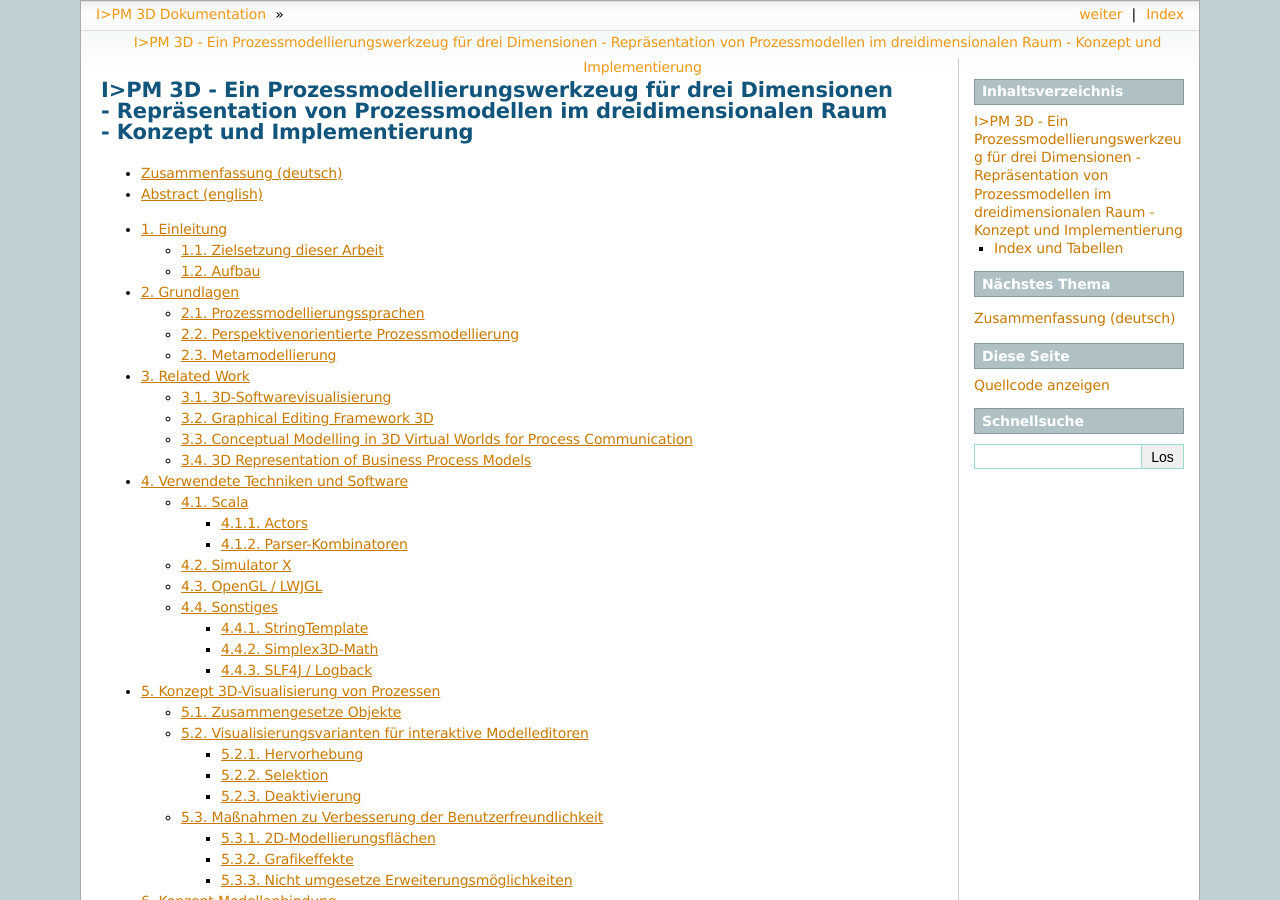
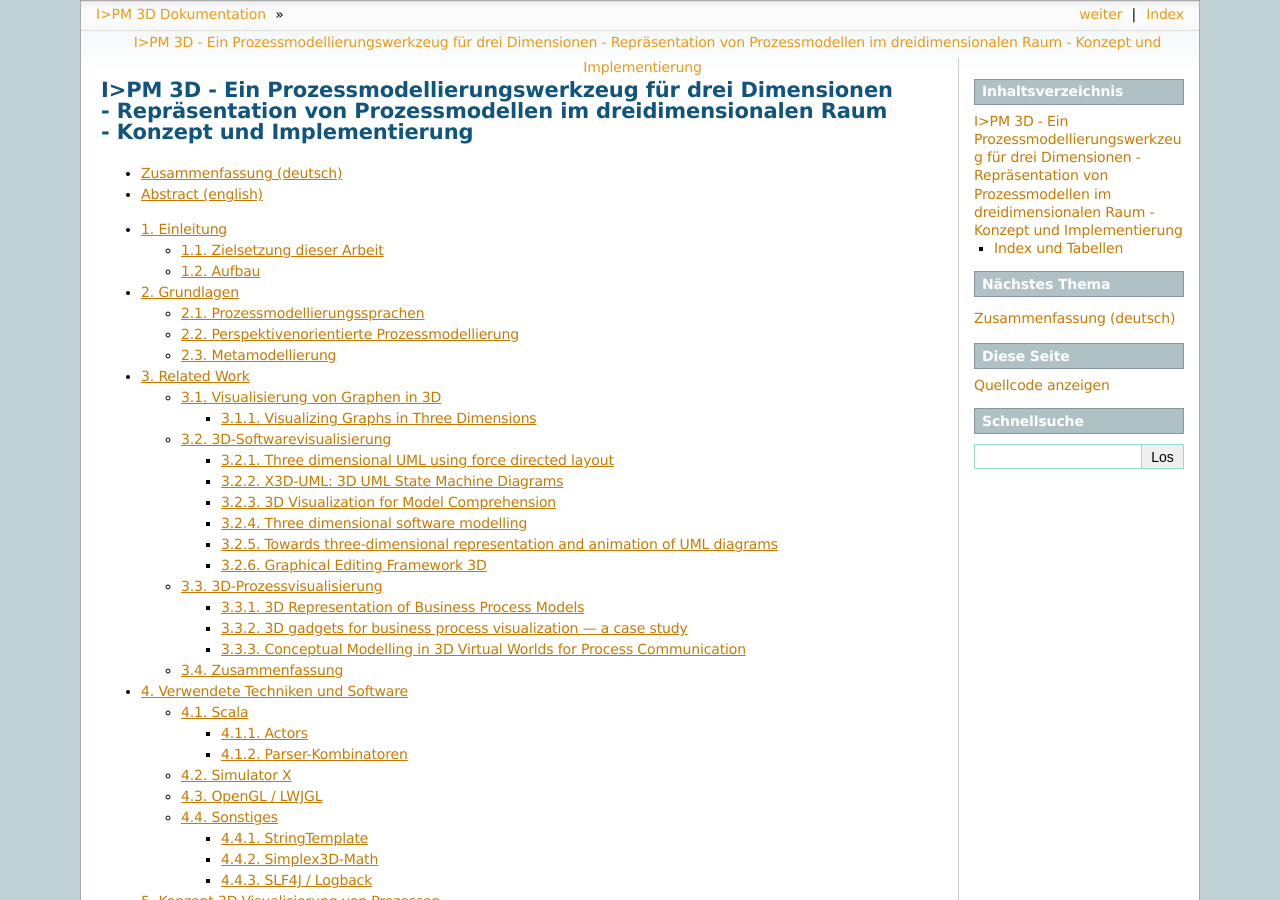
Before and after one commit to dpausp/ba-thesis, a Sphinx documentation site: the page built from source/index.rst, in a window 1280 px wide and 900 px high. Built offline with Sphinx 7.4.7, drawn with Linux system fonts in a browser that asks for light colours; formulas are drawn with MathJax 3; some of the changed lines change nothing that is shown.

Commit message:
betz, schoenhange, bisschen umsortiert

```diff
--- a/source/related.rst
+++ b/source/related.rst
@@ -2,7 +2,7 @@
 Related Work
 ************
 
-Neben den (relativ wenigen) Arbeiten, die sich explizit mit der dreidimensionalen Modellierung und Visualisierung von Prozessen beschäftigen sollen hier auch solche Arbeiten vorgestellt werden, die sich allgemein mit 3D-Visualisierung oder verwandten Gebieten beschäftigen und für die Realisierung der Aufgabenstellung hilfreich sein könnten. Dies umfasst beispielsweise folgende Themengebiete:
+Neben den (relativ wenigen) Arbeiten, die sich explizit mit der dreidimensionalen Visualisierung und Modellierung von Prozessen beschäftigen sollen hier auch solche Arbeiten vorgestellt werden, die sich allgemein mit 3D-Visualisierung oder verwandten Gebieten beschäftigen und für die Realisierung der Aufgabenstellung oder für zukünftige Arbeiten in dieser Richtung hilfreich sein könnten. Dies umfasst beispielsweise folgende Themengebiete:
 
 * Visualisierung von Graphen in 3D
 * Graph-Layouting
@@ -11,6 +11,14 @@
 
 Allgemein stellt sich die Frage, inwieweit 3D-Visualisierungen Vorteile bieten können und welche Probleme dabei auftreten.
 
+
+Visualisierung von Graphen in 3D
+================================
+
+Visualizing Graphs in Three Dimensions
+--------------------------------------
+
+Ware, Mitchell :cite:`Ware:2008:VGT:1279640.1279642`
 
 3D-Softwarevisualisierung
 =========================
@@ -27,7 +35,8 @@
 
 Einen umfassenden Überblick über derartige Arbeiten gibt :cite:`teyseyre_overview_2009`.
 
-
+Three dimensional UML using force directed layout
+-------------------------------------------------
 
 :cite:`dwyer_three_2001` weist auf die Probleme von Softwarevisualisierungstechniken hin, große und insbesondere hierarchisch aufgebaute Diagramme darzustellen.
 3D-Darstellungen hätten hier Vorteile durch die Möglichkeit, Hierarchieebenen des Diagramms als Flächen im 3D-Raum zu zeigen.
@@ -58,6 +67,8 @@
 Auch seien Benutzer gebeten worden, selbst ein 3D-Diagramm nach einer textuellen Vorlage zu modellieren. Dabei sei aufgefallen, dass die meisten Benutzer wenig Probleme mit der Aufgabe hatten. Es wird jedoch vermutet, dass die 3D-Darstellung bei einigen Benutzern eine gewisse Eingewöhnungszeit voraussetzen könnte.
 Probanden mit vorheriger Erfahrung aus 3D-Computerspielen hätten im Versuch die wenigsten Schwierigkeiten mit der Navigation im 3D-Raum gehabt.
 
+X3D-UML: 3D UML State Machine Diagrams
+--------------------------------------
 
 In :cite:`mcintosh_x3d-uml:_2008` werden Zustandsdiagramme (state machine diagrams) der UML in den 3D-Raum übertragen.
 
@@ -79,6 +90,8 @@
 
     Hierarchisch aufgebautes 3D-UML-Zustandsdiagramm aus :cite:`mcintosh_x3d-uml:_2008`
 
+3D Visualization for Model Comprehension
+----------------------------------------
 
 3D-Visualisierungen von (großen) UML-Zustandsdiagrammen werden auch von :cite:`krolovitsch_3d_2009` und, darauf aufbauend, :cite:`alvergren_3d_2009` untersucht. Zustandsdiagramme werden, wie in :cite:`mcintosh_x3d-uml:_2008` auf Flächen im 3D-Raum gezeichnet, wobei hier die Zustände selbst als 3D-Objekte dargestellt werden, um den visuellen Eindruck zu verbessern, wie in :num:`Abbildung #krolovitsch-sm` zu sehen ist.
 
@@ -99,6 +112,9 @@
 
     Zustandsdiagramm mit ausgeblendeten Diagrammteilen (dargestellt durch blaue Würfel) aus :cite:`krolovitsch_3d_2009`
 
+Three dimensional software modelling
+------------------------------------
+
 :cite:`gil_three_1998` merkt an, dass durch 3D-Visualisierungen die Ausdruckstärke von (graphbasierten) grafischen Notationen deutlich erhöht werden könne. Besonders vorteilhaft seien 3D-Visualisierungen von Graphen, wenn es darum ginge, eine Vielzahl von unterschiedlichen Beziehungs- bzw. Verbindungstypen darzustellen.
 Im 2D-Bereich habe man nur relativ eingeschränkte Möglichkeiten, unterschiedliche Verbindungstypen durch Farbe, unterschiedliche Linentypen oder durch Konnektoren, also Symbole an den Enden der Linien, voneinander abzugrenzen. Um diese Probleme im 2D-Raum zu umgehen würden oft unterschiedliche Graphen bzw. Diagrammtypen genutzt. Dabei besitzen Knoten in unterschiedlichen Diagrammtypen oft die gleiche Bedeutung während Verbindungen eine komplett andere Semantik besäßen.
 Problematisch sei die Repräsentation von Zusammenhängen zwischen unterschiedlichen Diagrammtypen, was allgemein einen großen Schwachpunkt von Modellierungssprachen darstelle.
@@ -114,6 +130,8 @@
 
     3D-UML-Sequenzdiagramm; Ausschnitt aus :cite:`gil_three_1998`
 
+Towards three-dimensional representation and animation of UML diagrams
+----------------------------------------------------------------------
 
 In :cite:`gogolla_towards_1999` wird ebenfalls die 3D-Darstellung von UML-Diagrammen, speziell Klassen-, Objekt- und Sequenzdiagrammen behandelt. 3D-Visualisierungen könnten die Verständlichkeit von komplexen UML-Diagrammen erhöhen. Graphen, die in zwei Dimensionen nicht mehr kreuzungsfrei zeichnen ließen, könnten in 3D ohne solche Überschneidungen dargestellt werden. Die dritte Dimension könnte beispielsweise dafür genutzt werden, als "uninteressant" eingestufte Elemente in den Hintergrund zu schieben und damit Elemente im Vordergrund besonders hervorzuheben.
 
@@ -140,7 +158,7 @@
 Außerdem wurden auch schon 3D-Programmiersprachen vorgeschlagen, unter Anderem von : :cite:`Shu:1988:VP:59606` und :cite:`Freeman:1995:SSV:832276.834313`.
 
 Graphical Editing Framework 3D
-==============================
+------------------------------
 
 GEF3D :cite:`von_pilgrim_gef3d:_2008`. Das Projekt basiert auf den Konzepten von GEF, dem Grafical Editing Framework der Eclipse Plattform und uberträgt diese in den dreidimensionalen Raum.
 
@@ -148,9 +166,71 @@
 
 Zur Implementierung ist zu sagen, dass das Projekt in den letzten beiden Jahren relativ wenig Änderungen und Verbesserungen erfahren hat und das Rendering noch auf "altem" OpenGL basiert und damit die Möglichkeiten moderner Grafikhardware eher unzureichend nutzt.
 
+3D-Prozessvisualisierung
+========================
+
+3D Representation of Business Process Models
+--------------------------------------------
+
+Von :cite:`betz_3d_2008` wird die Visualisierung von Prozessen mittels dreidimensional dargestellter Petrinetze vorgestellt. Es werden verschiedene Szenarien gezeigt, in denen 3D-Visualisierungen gewinnbringend genutzt werden könnten.
+
+Es wird das Problem angesprochen, dass für die Modellierung von Prozessen oft verschiedene Diagrammtypen nötig seien, zwischen denen in üblichen 2D-Werkzeugen zeitraubend gewechselt werden müsse. Mehrere Diagrammtypen in eine 3D-Ansicht zu integrieren könne hier Abhilfe schaffen.
+
+Als Beispiel (:num:`Abbildung #betz-org-process`) wird eine Kombination eines Organisationsmodells mit einem Prozessmodell gezeigt.
+Neben den Beziehungen zwischen Aktivitäten im Prozessmodell und den Rollen des Organisationsmodells sei es gleichzeitig möglich, Beziehungen im Organisationsmodell, wie die Generalisierung von Rollen oder die Zuordnung von Ressourcen zu Rollen zu visualisieren.
+
+.. _betz-org-process:
+
+.. figure:: _static/ext_pics/betz_org_process.png
+
+   Darstellung von Beziehungen zwischen Prozess- und Organisationsmodell aus :cite:`betz_3d_2008`
+
+Ein weiteres Anwendungsszenario für 3D-Visualisierungen sei es, Ähnlichkeiten zwischen verschiedenen Prozessmodellen aufzuzeigen.
+
+Im 3D-Raum sei es einfach möglich, die zu vergleichenden Prozesse nebeneinander auf parallelen Ebenen im Raum zu platzieren.
+Verbindungen zwischen Modellelementen der gegenüber gestellten Prozessmodelle könnten dafür genutzt werden, mit verschiedenen Metriken berechnete Ähnlichkeitswerte anzuzeigen.
+Wie in :num:`Abbildung #betz-vergleich-pm` zu sehen ist werden die Werte sowohl durch die Beschriftung als auch durch die Dicke der Verbindungslinien visualisiert.
+
+.. _betz-vergleich-pm:
+
+.. figure:: _static/ext_pics/betz_vergleich_pm.png
+
+   Visualisierung von Ähnlichkeiten zwischen Prozessmodellen aus :cite:`betz_3d_2008`
+
+Außerdem könnten hierarchische Prozessdiagramme gut im dreidimensionalen Raum dargestellt werden. Der Benutzer könne mehrere Verfeinerungsstufen des Modells in einer Ansicht sehen, wie in :num:`Abbildung #betz-prozess-verfeinerung` gezeigt wird.
+
+.. _betz-prozess-verfeinerung:
+
+.. figure:: _static/ext_pics/betz_prozess_verfeinerung.png
+
+   4 Verfeinerungsstufen eines Prozessmodells aus :cite:`betz_3d_2008`
+
+3D gadgets for business process visualization — a case study
+------------------------------------------------------------
+
+In :cite:`schoenhage_3d_2000` wird ein Prototyp einer interaktiven 3D-Umgebung vorgestellt, der dafür genutzt werden könne, Simulationen von Prozessen zu kontrollieren und dabei anfallende Daten zu visualisieren.
+
+Der Prozess selbst wird, wie in :num:`Abbildung #schoenhage-graph` gezeigt, als 3D-Graph dargestellt, wobei Subgraphen durch den Benutzer nach Bedarf auf- und zugeklappt werden könnten.
+
+Datenflüsse würden durch animierte Kugeln angezeigt, die sich entlang der Kanten von einem Aktivitätsknoten zum nächsten bewegen würden.
+Der Anwender könne durch die Auswahl von Knoten und dem Drücken einer "drill-down-Schaltfläche" eine Visualisierung zugehöriger Prozessdaten öffnen – hier im Beispiel ein 3D-Histogramm – wie in :num:`Abbildung #schoenhage-drilldown` zu sehen ist.
+Es sei möglich, Ansichten auf den Prozessgraphen zu speichern um später wieder schnell zu diesen zurückspringen zu können.
+
+.. _schoenhage-graph:
+
+.. figure:: _static/ext_pics/schoenhage_drilldown.png
+
+   Prozessgraph mit "Datenflusskugeln" aus :cite:`schoenhage_3d_2000`
+
+.. _schoenhage-drilldown:
+
+.. figure:: _static/ext_pics/schoenhage_drilldown.png
+
+   Darstellung eines Prozesses mit assoziierten Daten in einem 3D-Histogramm aus :cite:`schoenhage_3d_2000`
+
 
 Conceptual Modelling in 3D Virtual Worlds for Process Communication
-===================================================================
+-------------------------------------------------------------------
 
 In dieser Arbeit wird ein Prototyp eines 3D BPMN-Editors vorgestellt, der in der virtuellen Welt von Second Life implementiert wurde. Besonderen Wert wurde auf die Zusammenarbeit zwischen mehreren Modellierern und die Prozesskommunikation, auch unter Beteiligung von Personen, die keine Modellierungsexperten sind, gelegt.
 "Naive stakeholders" hätten oft Probleme, die abstrakte Welt der konzeptuellen Modellierung zu verstehen, weil der Bezug zu realen Gegenständen fehle. Durch Zuhilfennahme einer virtuellen Welt, in der abstrakte Prozessmodelle eingebettet sind solle dies abgemildert werden.
@@ -174,42 +254,9 @@
 Hier sind Screenshots aus einem Video zu sehen, das mit Hilfe des beschriebenen Systems erstellt wurde. Es zeigt einen Prozess an einem Flughafen.
 
 
-Im Bereich des Process- / Event-Mining anzusiedeln ist die Arbeit :cite:`suntinger_event_2008`, "The Event Tunnel". Hier wird eine 3D-Ansicht dafür genutzt, Ereignisse bei der Ausführung von Prozessen in hilfreicher Weise zu visualisieren. Die Ereignisse sind hierbei innerhalb eines 3D-"Tunnels" angeordnet, entlang dessen Achse die Zeitachse verläuft. So lassen sich Ereignisse leicht zeitlich einordnen und Zusammenhänge werden erkennbar.
+Zusammenfassung
+===============
 
-3D Representation of Business Process Models
-============================================
-
-Von :cite:`betz_3d_2008` wird die Visualisierung von Prozessen mit Hilfe von dreidimensional dargestellten Petrinetzen vorgestellt. Es werden verschiedene Szenarien gezeigt, in denen 3D-Visualisierungen gewinnbringend genutzt werden könnten.
-
-Es wird das Problem angesprochen, dass für die Modellierung von Prozessen oft verschiedene Diagrammtypen nötig seien, zwischen denen in üblichen 2D-Werkzeugen zeitraubend gewechselt werden müsse. Mehrere Diagrammtypen in eine 3D-Ansicht zu integrieren könne hier Abhilfe schaffen.
-
-Als Beispiel (:num:`Abbildung #betz-org-process`) wird eine Kombination eines Organisationsmodells mit einem Prozessmodell gezeigt.
-Neben den Beziehungen zwischen Aktivitäten im Prozessmodell und den Rollen des Organisationsmodells sei es gleichzeitig möglich, Beziehungen im Organisationsmodell, wie die Generalisierung von Rollen oder die Zuordnung von Ressourcen zu Rollen zu visualisieren.
-
-Mit dieser Darstellung sei es auch einfach zu erkennen, an welchen Stellen und wie oft bestimmte Rollen an Prozessaktivitäten beteiligt seien.
-
-.. _betz-org-process:
-
-.. figure:: _static/ext_pics/betz_org_process.png
-
-   Darstellung von Beziehungen zwischen Prozess- und Organisationsmodell aus :cite:`betz_3d_2008`
-
-Als dritte Anwendung wird, Gemeinsamkeiten und Unterschiede zwischen verschiedenen Prozessversionen oder -varianten aufzuzeigen. Die Darstellung als 3D-Graph hilft hierbei, da die Prozesse gut nebeneinander im Raum platziert und Verbindungen zwischen gleichen Modellelementen der gegenüberliegenden Modelle angezeigt werden könnten.
-
-.. _betz-vergleich-pm:
-
-.. figure:: _static/ext_pics/betz_vergleich_pm.png
-
-   Visualisierung von Ähnlichkeiten zwischen Prozessmodellen aus :cite:`betz_3d_2008`
-
-Außerdem könnten Verfeinerungen und Aggregierungen von Prozessteilen gut im dreidimensionalen Raum dargestellt werden, da man neben dem verfeinerndem Diagramm die grobgranulare Prozessansicht zeigen kann, wie in :num:`Abbildung #betz-prozess-verfeinerung` zu sehen ist.
-
-.. _betz-prozess-verfeinerung:
-
-.. figure:: _static/ext_pics/betz_prozess_verfeinerung.png
-
-   Darstellung von Prozessmodell-Verfeinerungen aus :cite:`betz_3d_2008`
-
-Das Konzept wurde in einem Prototypen implementiert.
+bla
 
 .. [#f1] Quellcode und ausführbare Dateien des (weiterentwickelten) Prototyps "WilmaScope" können unter http://wilma.sourceforge.net/ heruntergeladen werden
```
